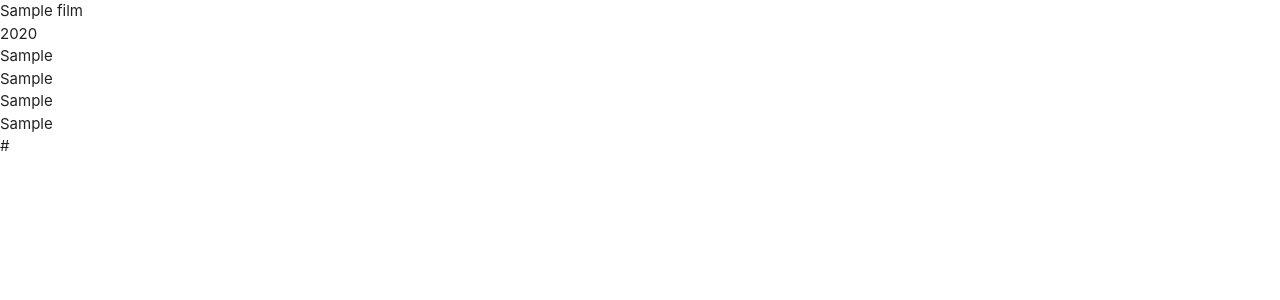
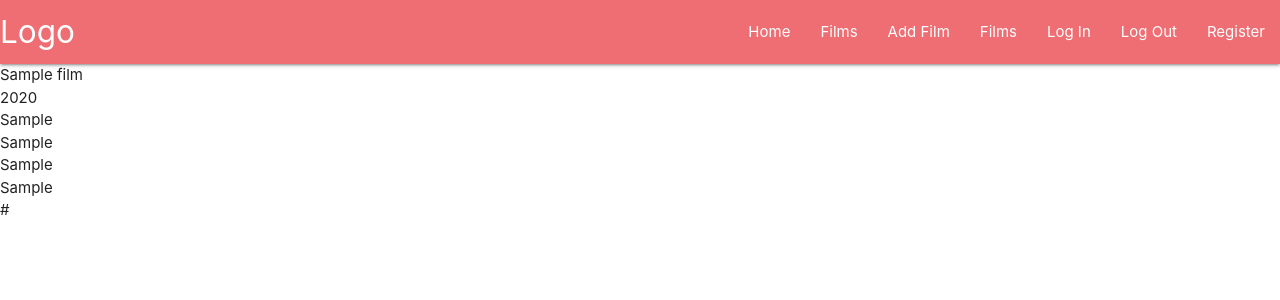
Before and after one commit to wilko90/Simply-Films, a Flask app: page / in a window 1280 px wide. Shown: the top 300 px of the page. Run offline with Flask 2, Linux system fonts and the light colour scheme; a database or web service that is not in the repository returns one stand-in record (values such as "Sample title"); some libraries are stand-ins or nearby versions.

Commit message:
feat: Navbar Added

```diff
--- /dev/null
+++ b/static/script.js
@@ -0,0 +1,3 @@
+  $(document).ready(function () {
+      $('.sidenav').sidenav({edge: "right"});
+  });
--- a/templates/base.html
+++ b/templates/base.html
@@ -15,6 +15,42 @@
     <title>Simply Films</title>
 </head>
 
+<header>
+    <nav>
+        <div class="nav-wrapper">
+            <a href="#!" class="brand-logo">Logo</a>
+            <a href="#" data-target="mobile-demo" class="sidenav-trigger"><i class="fas fa-bars">menu</i></a>
+            <ul class="right hide-on-med-and-down">
+                <li><a href="#">Home</a></li>
+                <li><a href="#">Films</a></li>
+                <li><a href="#">Add Film</a></li>
+                <li><a href="#">Films</a></li>
+                <li><a href="#">Log In</a></li>
+                <li><a href="#">Log Out</a></li>
+                <li><a href="#">Register</a></li>
+            </ul>
+        </div>
+    </nav>
+
+    <ul class="sidenav" id="mobile-demo">
+        <li><a href="#">Home</a></li>
+        <li><a href="#">Films</a></li>
+        <li><a href="#">Add Film</a></li>
+        <li><a href="#">Films</a></li>
+        <li><a href="#">Log In</a></li>
+        <li><a href="#">Log Out</a></li>
+        <li><a href="#">Register</a></li>
+    </ul>
+</header>
+
+<main>
+
+</main>
+
+<footer>
+
+</footer>
+
 <body>
 
     {% block content %}
```
Also changed, not shown: static/js.script.js (deleted).
